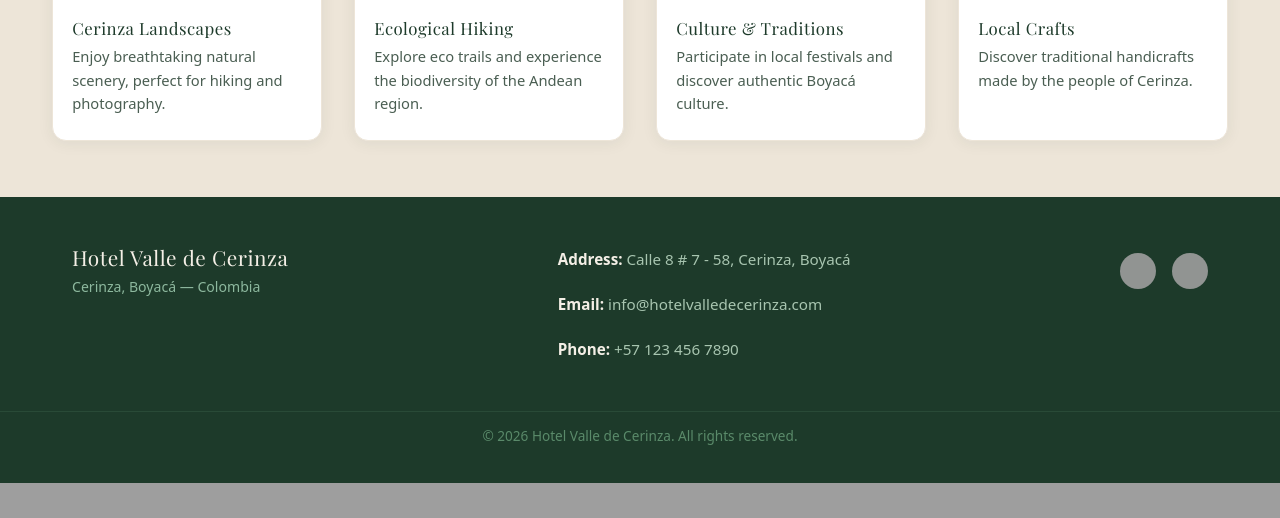
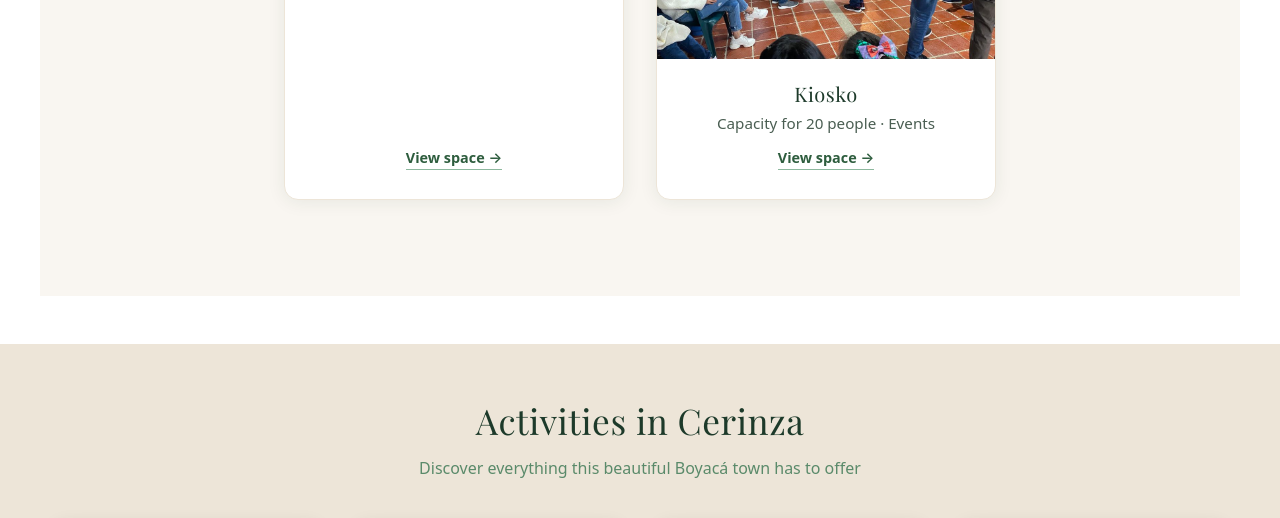
Before and after one commit to pateto/hotel, a Django app: page /english/ in a window 1280 px wide. Shown: the part 2582-3100 px from the top of the page. Before the commit the page ends 3065 px from the top, so only its background shows below. Run offline with Django 5.2, Linux system fonts and the light colour scheme; some libraries are stand-ins or nearby versions; grey boxes are pictures that could not be loaded.

Commit message:
add aditional spaces

```diff
--- a/cerinza/static/cerinza/style.css
+++ b/cerinza/static/cerinza/style.css
@@ -82,6 +82,8 @@ h1, h2, h3, h4 {
 .room-card p { margin: 0 0 0.8em 0; color: #4A5E52; font-size: 0.95em; line-height: 1.5; }
 .room-btn { display: inline-block; margin-top: auto; background: #2E5D3E; color: #fff; font-weight: 700; font-size: 0.9em; padding: 0.65em 1.8em; border: none; border-radius: 8px; text-decoration: none; letter-spacing: 0.5px; text-transform: uppercase; transition: background 0.2s, transform 0.15s; }
 .room-btn:hover { background: #1D3A2A; transform: translateY(-1px); color: #fff; text-decoration: none; }
+.space-link { display: inline-block; margin-top: auto; color: #2E5D3E; font-size: 0.9em; font-weight: 600; text-decoration: none; border-bottom: 1px solid #8DB89E; padding-bottom: 1px; transition: color 0.2s, border-color 0.2s; }
+.space-link:hover { color: #1D3A2A; border-color: #1D3A2A; text-decoration: none; }
 
 /* ---- ACTIVITIES ---- */
 .activities { background: #EDE5D8; padding: 3.5em 2em; }
--- a/cerinza/templates/cerinza/english.html
+++ b/cerinza/templates/cerinza/english.html
@@ -34,6 +34,16 @@
                         <li class="nav-item">
                             <a class="nav-link" href="#about">About</a>
                         </li>
+                        <li class="nav-item dropdown">
+                            <a class="nav-link dropdown-toggle" href="#" id="spacesDropdown" role="button" data-bs-toggle="dropdown" aria-expanded="false">
+                                Spaces
+                            </a>
+                            <ul class="dropdown-menu" aria-labelledby="spacesDropdown">
+                                {% for space in spaces %}
+                                <li><a class="dropdown-item" href="/english/space/{{ space.slug }}/">{{ space.name_en }}</a></li>
+                                {% endfor %}
+                            </ul>
+                        </li>
                         <li class="nav-item">
                             <a class="nav-link" href="#activities">Activities</a>
                         </li>
@@ -68,6 +78,26 @@
             </div>
             <div class="about-img">
                 <img src="/media/laguna_del_alto/1.jpg" alt="Laguna del Alto" />
+            </div>
+        </div>
+    </section>
+    <section class="rooms" id="spaces" style="background:#F9F6F1;">
+        <div style="max-width:1200px;margin:0 auto;padding:3em 2em;">
+            <h2 style="text-align:center;color:#1D3A2A;font-family:'Playfair Display',Georgia,serif;font-size:2.2em;margin-bottom:0.4em;">Additional Spaces</h2>
+            <p style="text-align:center;color:#5A8A6A;font-size:1em;margin-bottom:2.2em;">Perfect for events, celebrations, and special gatherings</p>
+            <div class="room-list">
+                {% for space in spaces %}
+                <div class="room-card">
+                    {% if space.images %}
+                    <img src="/{{ space.images.0 }}" alt="{{ space.name_en }}" style="width:100%;height:200px;object-fit:cover;display:block;">
+                    {% endif %}
+                    <div class="room-info">
+                        <h3>{{ space.name_en }}</h3>
+                        <p>{{ space.descripcion_en }}</p>
+                        <a href="/english/space/{{ space.slug }}/" class="space-link">View space &rarr;</a>
+                    </div>
+                </div>
+                {% endfor %}
             </div>
         </div>
     </section>
--- a/cerinza/urls.py
+++ b/cerinza/urls.py
@@ -5,5 +5,7 @@ urlpatterns = [
     path('', views.home, name='home'),
     path('english/', views.english, name='english'),
     path('habitacion/<str:room_name>/', views.room_detail, name='room_detail'),
+    path('espacio/<str:space_name>/', views.space_detail, name='space_detail'),
     path('english/room/<str:room_name>/', views.room_detail_en, name='room_detail_en'),
+    path('english/space/<str:space_name>/', views.space_detail_en, name='space_detail_en'),
 ]
--- a/cerinza/views.py
+++ b/cerinza/views.py
@@ -8,6 +8,21 @@ def room_detail_en(request, room_name):
 		'room': room,
 		'images': images,
 		'rooms': rooms,
+		'spaces': SPACES,
+		'logo': os.path.join('media', 'logo.png'),
+	}
+	return render(request, 'cerinza/room_detail_en.html', context)
+def space_detail_en(request, space_name):
+	space = next((s for s in SPACES if s['slug'] == space_name), None)
+	if not space:
+		return render(request, 'cerinza/404.html', status=404)
+	images = get_room_images(space['media_folder'], space.get('photos'))
+	rooms = [{**r, 'images': []} for r in ROOMS]
+	context = {
+		'room': space,
+		'images': images,
+		'rooms': rooms,
+		'spaces': SPACES,
 		'logo': os.path.join('media', 'logo.png'),
 	}
 	return render(request, 'cerinza/room_detail_en.html', context)
@@ -16,8 +31,13 @@ def english(request):
 	for room in ROOMS:
 		images = get_room_images(room['media_folder'], room.get('photos'))
 		rooms.append({**room, 'images': images[:3]})
+	spaces = []
+	for space in SPACES:
+		images = get_room_images(space['media_folder'], space.get('photos'))
+		spaces.append({**space, 'images': images[:3]})
 	context = {
 		'rooms': rooms,
+		'spaces': spaces,
 		'logo': os.path.join('media', 'logo.png'),
 	}
 	return render(request, 'cerinza/english.html', context)
@@ -100,6 +120,33 @@ ROOMS = [
 	},
 ]
 
+SPACES = [
+	{
+		'name': 'Salón Boyacá',
+		'name_en': 'Salón Boyacá',
+		'slug': 'salon-boyaca',
+		'capacidad': 30,
+		'descripcion': 'Capacidad para 30 personas · Eventos',
+		'descripcion_en': 'Capacity for 30 people · Events',
+		'media_folder': 'salon_boyaca',
+		'photos': ['14.jpg', '11.jpg', '10.jpg', '1.jpg', '15.jpg', '12.jpg', '13.jpg'],
+		'detalle': 'El Salón Boyacá es un amplio espacio para eventos sociales y corporativos, con capacidad para hasta 30 personas. Ideal para reuniones, celebraciones, cumpleaños y eventos especiales en el corazón de Cerinza, Boyacá.',
+		'detalle_en': 'Salón Boyacá is a spacious venue for social and corporate events, with capacity for up to 30 people. Ideal for meetings, celebrations, birthdays, and special events in the heart of Cerinza, Boyacá.',
+	},
+	{
+		'name': 'Kiosko',
+		'name_en': 'Kiosko',
+		'slug': 'kiosko',
+		'capacidad': 20,
+		'descripcion': 'Capacidad para 20 personas · Eventos',
+		'descripcion_en': 'Capacity for 20 people · Events',
+		'media_folder': 'kiosko',
+		'photos': ['4.jpg', '2.jpg', '3.jpg', '1.jpg'],
+		'detalle': 'El Kiosko es un encantador espacio al aire libre con capacidad para 20 personas. Perfecto para reuniones informales, desayunos campestres y eventos al aire libre rodeados de la naturaleza boyacense.',
+		'detalle_en': 'The Kiosko is a charming outdoor space with capacity for 20 people. Perfect for informal gatherings, countryside breakfasts, and outdoor events surrounded by Boyacá nature.',
+	},
+]
+
 def get_room_images(folder, photos=None):
 	media_path = os.path.join(settings.MEDIA_ROOT, folder)
 	if not os.path.exists(media_path):
@@ -117,8 +164,13 @@ def home(request):
 	for room in ROOMS:
 		images = get_room_images(room['media_folder'], room.get('photos'))
 		rooms.append({**room, 'images': images[:3]})
+	spaces = []
+	for space in SPACES:
+		images = get_room_images(space['media_folder'], space.get('photos'))
+		spaces.append({**space, 'images': images[:3]})
 	context = {
 		'rooms': rooms,
+		'spaces': spaces,
 		'logo': os.path.join('media', 'logo.png'),
 	}
 	return render(request, 'cerinza/home.html', context)
@@ -133,6 +185,22 @@ def room_detail(request, room_name):
 		'room': room,
 		'images': images,
 		'rooms': rooms,
+		'spaces': SPACES,
 		'logo': os.path.join('media', 'logo.png'),
 	}
 	return render(request, 'cerinza/room_detail.html', context)
+
+def space_detail(request, space_name):
+	space = next((s for s in SPACES if s['slug'] == space_name), None)
+	if not space:
+		return render(request, 'cerinza/404.html', status=404)
+	images = get_room_images(space['media_folder'], space.get('photos'))
+	rooms = [{**r, 'images': []} for r in ROOMS]
+	context = {
+		'room': space,
+		'images': images,
+		'rooms': rooms,
+		'spaces': SPACES,
+		'logo': os.path.join('media', 'logo.png'),
+	}
+	return render(request, 'cerinza/room_detail.html', context)
```
Also changed, not shown: cerinza/templates/cerinza/home.html (+23 -0 lines), cerinza/templates/cerinza/room_detail.html (+10 -0 lines), cerinza/templates/cerinza/room_detail_en.html (+10 -0 lines).
